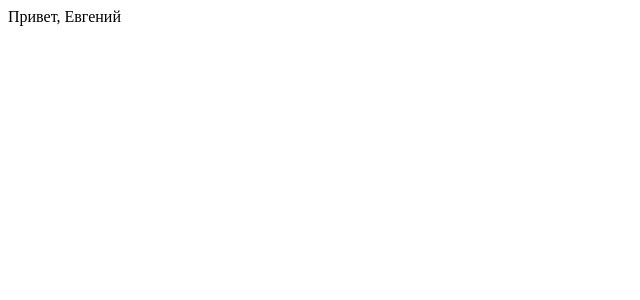
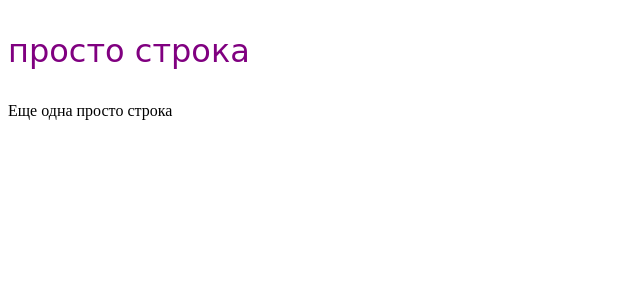
Before and after one commit to ruslan-bekshenev/svelte-learn, a Svelte app: page / in a window 1280 px wide. Shown: the top 300 px of the page, without its empty margins (0-640 px from the left). Built offline with nearby package versions, Linux system fonts and the light colour scheme.

Commit message:
add component

```diff
--- a/src/App.svelte
+++ b/src/App.svelte
@@ -1,11 +1,17 @@
 <script>
+  import Nested from "./Nested.svelte";
+
   let name = 'Евгений'
 </script>
 
-<main>
-  Привет, {name}
-</main>
+<p>просто строка</p>
+
+<Nested />
 
 <style>
-
+p {
+  color: purple;
+  font-family: 'Comic Sans MS', cursive;
+  font-size: 2em;
+}
 </style>
--- /dev/null
+++ b/src/Nested.svelte
@@ -0,0 +1 @@
+<p>Еще одна просто строка</p>
```
